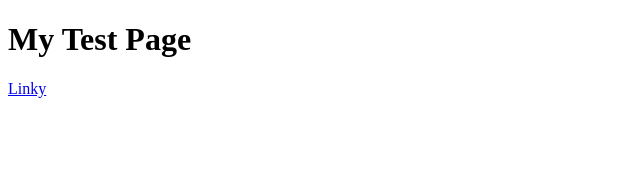
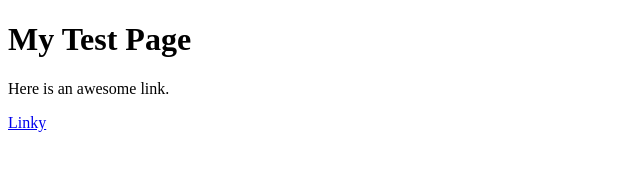
Before and after one commit to diesburg/first-dreamweaver-test, a plain HTML site: page index.html in a window 1280 px wide. Shown: the whole page, without its empty margins (0-640 px from the left). Drawn offline with Linux system fonts and the light colour scheme.

Commit message:
Adding gitignore plus a paragraph.

```diff
--- a/index.html
+++ b/index.html
@@ -7,8 +7,9 @@
 
 <p><body>
 
+
 <h1>My Test Page</h1>
-
+<p>Here is an awesome link.</p>
 <p><a href="https://www.uni.edu" target="new">Linky</a></p>
 
 </body></p>
```
Also changed, not shown: 1 other file.
